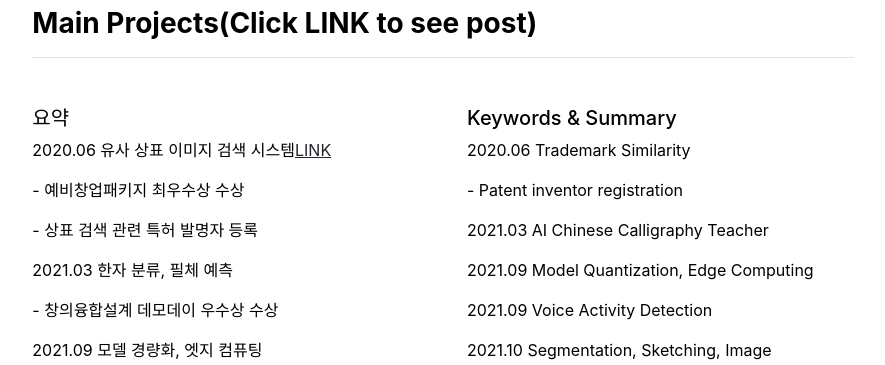
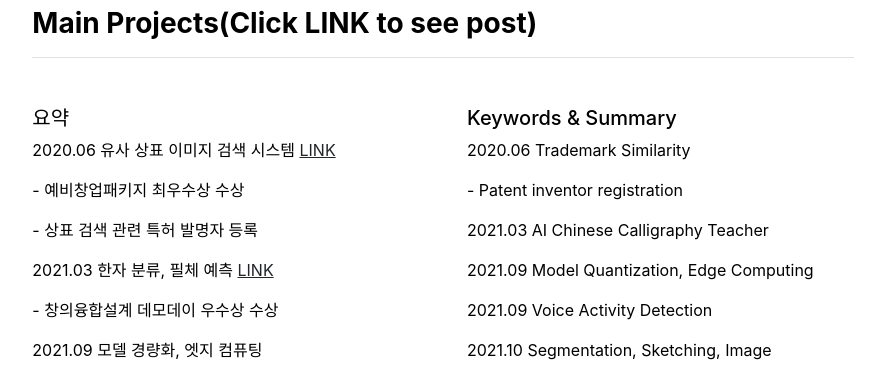
Before and after one commit to HyeongminMoon/HyeongminMoon.github.io, a Jekyll site: the page built from index.md, in a window 1280 px wide and 900 px high, scrolled down 873 px. Shown: the top 365 px of the window, without its empty margins (197-1082 px from the left). Built offline with Jekyll 4.4.1, drawn with Linux system fonts in a browser that asks for light colours.

Commit message:
Update publications.html

```diff
--- a/_includes/publications.html
+++ b/_includes/publications.html
@@ -15,10 +15,10 @@
     <div class="row g-5 mb-5">
       <div class="col-md-6">
         <h5>요약</h5>
-        <p>2020.06 유사 상표 이미지 검색 시스템<a href="https://hyeongminmoon.github.io/FRCNN_trademark_similarity/">LINK</a></p>
+        <p>2020.06 유사 상표 이미지 검색 시스템 <a href="https://hyeongminmoon.github.io/FRCNN_trademark_similarity/"> LINK</a></p>
         <p>- 예비창업패키지 최우수상 수상</p>
         <p>- 상표 검색 관련 특허 발명자 등록</p>
-        <p>2021.03 한자 분류, 필체 예측</p>
+        <p>2021.03 한자 분류, 필체 예측 <a href="https://hyeongminmoon.github.io/FRCNN_trademark_similarity/"> LINK</a></p>
         <p>- 창의융합설계 데모데이 우수상 수상</p>
         <p>2021.09 모델 경량화, 엣지 컴퓨팅</p>
         <p>2021.09 음성 인식, 무음 구간 제거</p>
```
